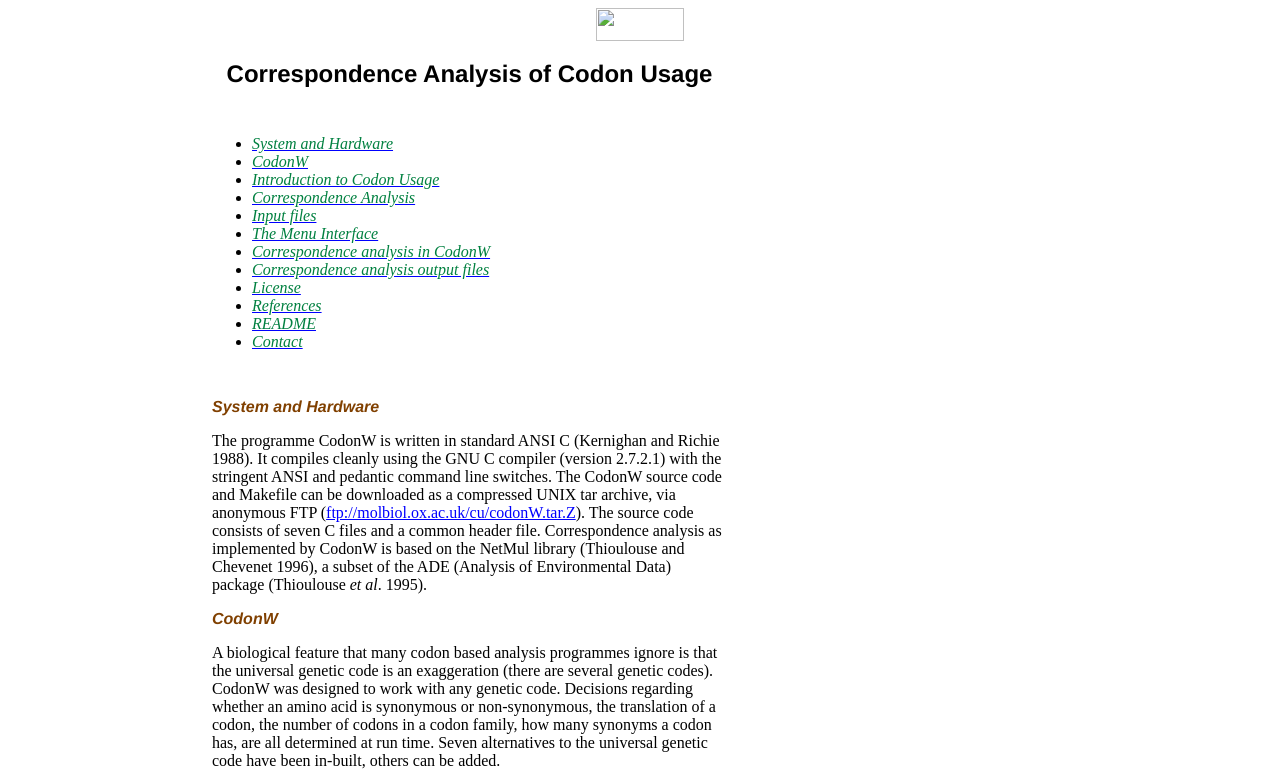
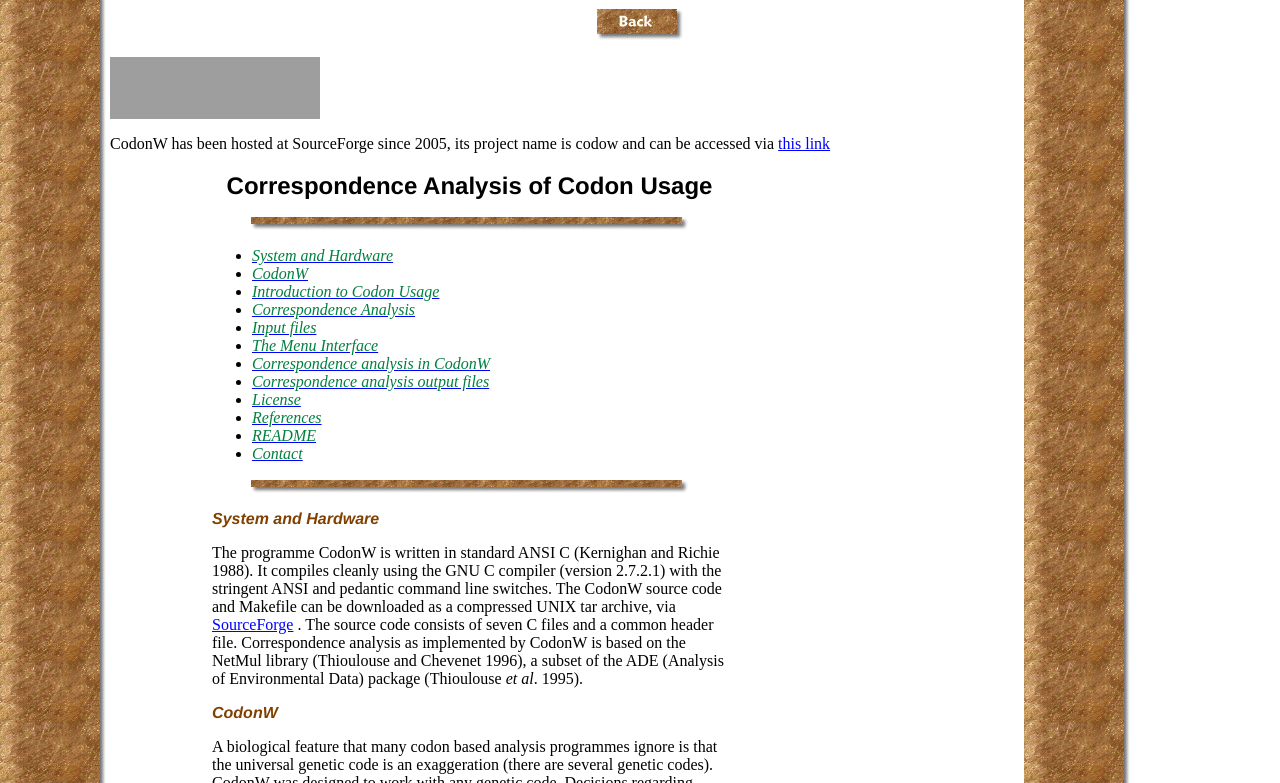
Before and after one commit to smsaladi/codonw-slim, a plain HTML site: page culong.html in a window 1280 px wide. Shown: the top 783 px of the page. Drawn offline with Linux system fonts and the light colour scheme; grey boxes are pictures that could not be loaded.

Commit message:
*** empty log message ***

```diff
--- a/culong.html
+++ b/culong.html
@@ -2,17 +2,23 @@
 <html>
 
 
-<body background="/cu/edge.gif" bgcolor="#FFFFFF" link="#0000FF"
+<body background="edge.gif" bgcolor="#FFFFFF" link="#0000FF"
 vlink="#800080" leftmargin="110">
 
 <p align="center"><a
   href="http://codonw.sourceforge.net/index.html"><img
-  src="/cu/back.gif" border="0" width="88" height="33"></a></p>
+  src="back.gif" border="0" width="88" height="33"></a></p>
 
 <head>
 <title>Correspondence Analysis of Codon Usage</title>
 </head>
 
+<a href="http://sourceforge.net"><img src="http://sourceforge.net/sflogo.php?group_id=codonw&amp;
+type=5" width="210" height="62" border="0" alt="SourceForge.net Logo" /></a>
+
+<p>CodonW has been hosted at SourceForge since 2005, its project name is codow
+and can be accessed via
+<a href="http://sourceforge.net/projects/codonw/">this link</a><p>
 
 <table border="0" width="620">
     <tr>
@@ -24,7 +30,7 @@ vlink="#800080" leftmargin="110">
 <font size="5" face="Helvetica,Arial">
 <b>Correspondence Analysis of Codon Usage</b></font></p>
 
-<p align="center" ><font face="Helvetica,Arial"><img src="/cu/bar.gif" width="439"
+<p align="center" ><font face="Helvetica,Arial"><img src="bar.gif" width="439"
 height="15"></font></p>
 
 <ul>
@@ -57,7 +63,7 @@ height="15"></font></p>
 </ul>
 
 
-<p align="center" ><font face="Helvetica,Arial"><img src="/cu/bar.gif" width="439"
+<p align="center" ><font face="Helvetica,Arial"><img src="bar.gif" width="439"
 height="15"></font></p>
 
 <p><a name="System and Hardware"><font color="#80400"
@@ -67,10 +73,7 @@ face="Helvetica,Arial"><b><i>System and Hardware </i></b></font></a></p>
 ANSI C (Kernighan and Richie 1988). It compiles cleanly using the
 GNU C compiler (version 2.7.2.1) with the stringent ANSI and
 pedantic command line switches. The CodonW source code and Makefile
-can be downloaded as a compressed UNIX tar archive, via anonymous
-FTP (</font><a href="ftp://molbiol.ox.ac.uk/cu/codonW.tar.Z"><font
- size="3">ftp://molbiol.ox.ac.uk/cu/codonW.tar.Z</font></a><font
- size="3">). The source code consists of seven C
+can be downloaded as a compressed UNIX tar archive, via <a href="http://sourceforge.net/projects/codonw/">SourceForge</a> . The source code consists of seven C
 files and a common header file. Correspondence analysis as
 implemented by CodonW is based on the NetMul library (Thioulouse
 and Chevenet 1996), a subset of the ADE (Analysis of Environmental
@@ -502,7 +505,7 @@ respectively. To do this, select the index to be calculated and when
 prompted for a &quot;personal choice of values&quot; input the
 relevant filename. </font></p>
 
-<p align="center" ><font face="Helvetica,Arial"><img src="/cu/bar.gif" width="439"
+<p align="center" ><font face="Helvetica,Arial"><img src="/bar.gif" width="439"
 height="15"></font></p>
 
 <h1><a
@@ -626,7 +629,7 @@ not created during the correspondence analysis of amino acids</font></p>
 
 <p>&nbsp;</p>
 
-<p align="center"><font face="Helvetica,Arial"><img src="/cu/bar.gif" width="439"
+<p align="center"><font face="Helvetica,Arial"><img src="/bar.gif" width="439"
 height="15"></font></p>
 
 <h2><a name="Name"><font color="#804000"
@@ -650,7 +653,7 @@ the <a href="GNUlicense.html">GNU General Public License version
 2</a>, which allows free distribution and modification but
 prevents the use of this code in commercial packages. </p>
 
-<p align="center" ><font face="Helvetica,Arial"><img src="/cu/bar.gif" width="439"
+<p align="center" ><font face="Helvetica,Arial"><img src="/bar.gif" width="439"
 height="15"></font></p>
 
 <p><a name="References"><font s color="#804000" ize="4" face="Helvetica,Arial"><b>References</b></font></a></p>
@@ -752,19 +755,17 @@ and graphical display of enviromental data, pp. 57-61 in <i>Sofware
 per l'Ambiente</i>, edited by G. Guariso, and A. Rizzoli. Patron
 editor, Bolonia.</font></p>
 
-<p align="center" ><font face="Helvetica,Arial"><img src="/cu/bar.gif" width="439"
+<p align="center" ><font face="Helvetica,Arial"><img src="bar.gif" width="439"
 height="15"></font></p>
-
-<p align="center"><IMG SRC="http://worf.molbiol/cgi-bin/nph-count?width=4&link=http://codonw.sourceforge.net/culong.html" HEIGHT=20 WIDTH=60></p>
 
 <p>Page maintained by <a href="https://sourceforge.net/sendmessage.php?touser=1203381"
 name="Name">John Peden</a>, last updated 06/06/97. </p>
 
        <p align="center"><a
         href="http://codonw.sourceforge.net/index.html"><img
-        src="/cu/back.gif" border="0" width="88" height="33"></a></p>
+        src="back.gif" border="0" width="88" height="33"></a></p>
 
-<p align="center"><font face="Helvetica,Arial"><img src="/cu/bar.gif" width="439"
+<p align="center"><font face="Helvetica,Arial"><img src="bar.gif" width="439"
 height="15"></font></p>
 
 
```
Also changed, not shown: Readme.html (+7 -0 lines), index.html (+13 -13 lines).
